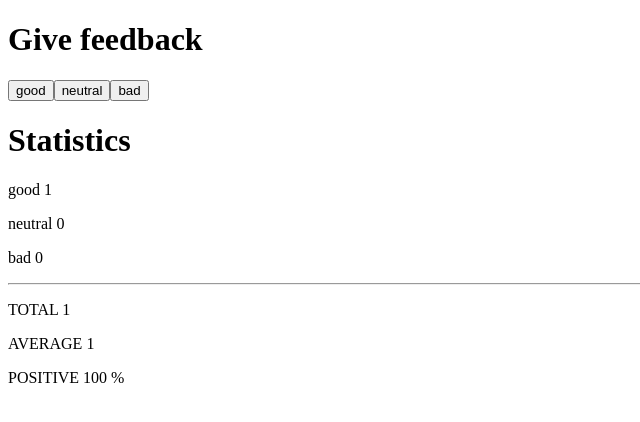
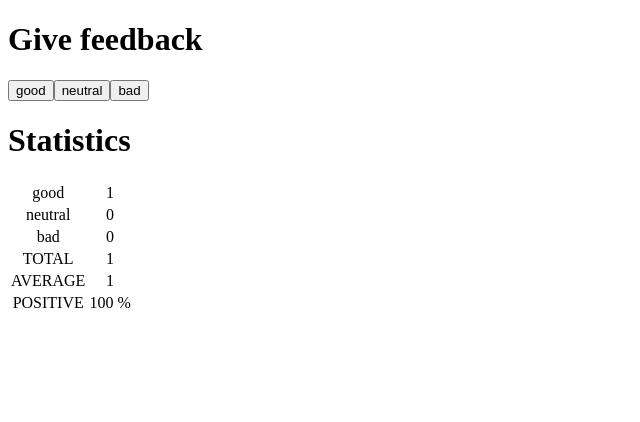
Before and after one commit to pinoen/fullstack, a React (Create React App) app in the folder part1/unicafe/: page / in a window 1280 px wide. Both pictures are taken after a click on the button "good". Shown: the top 422 px of the page, without its empty margins (0-640 px from the left). Built offline with nearby package versions, Linux system fonts and the light colour scheme.

Commit message:
exercise 1.11 unicafe step6 done

```diff
--- a/part1/unicafe/src/App.js
+++ b/part1/unicafe/src/App.js
@@ -38,13 +38,16 @@ const Statistics = ({ good, neutral, bad, total }) => {
   return (
     <>
       <h1>Statistics</h1>
+      <table>
+        <tbody style={{ textAlign: 'center' }}>
           <StatisticLine text={"good"} value={good} />
           <StatisticLine text={"neutral"} value={neutral} />
           <StatisticLine text={"bad"} value={bad} />
-      <hr />
           <StatisticLine text={"TOTAL"} value={total} />
           <StatisticLine text={"AVERAGE"} value={(good - bad) / total} />
           <StatisticLine text={"POSITIVE"} value={(good / total) * 100} />
+        </tbody>
+      </table>
     </>
   )
 }
@@ -57,6 +60,9 @@ const Button = ({ handleClick, text }) => {
 
 const StatisticLine = ({ text, value }) => {
   return (
-    <p>{text} {value} {text === "POSITIVE" && "%"}</p>
+    <tr>
+      <td>{text}</td>
+      <td>{value} {text === "POSITIVE" && "%"}</td>
+    </tr>
   )
 }
```
Lines whose indentation alone changed are shown as unchanged.
